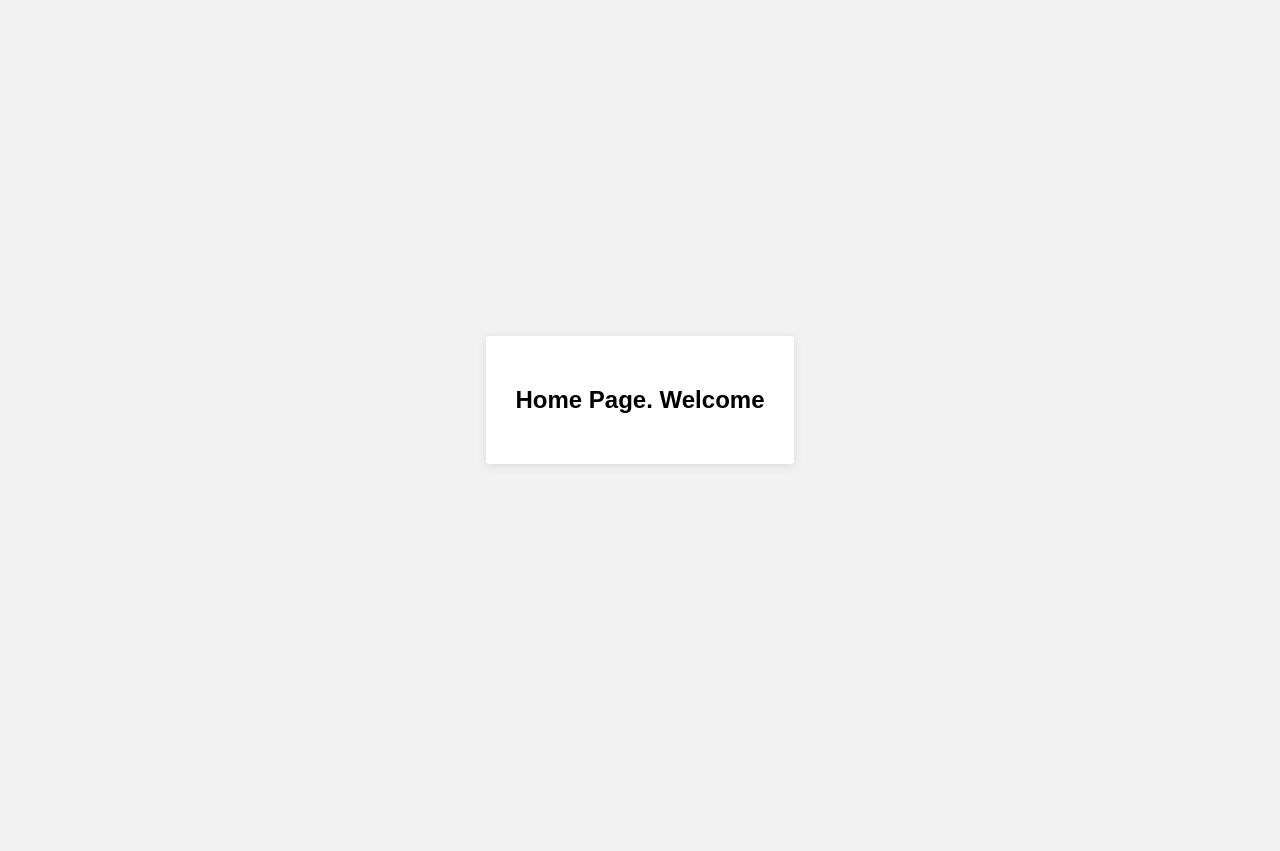
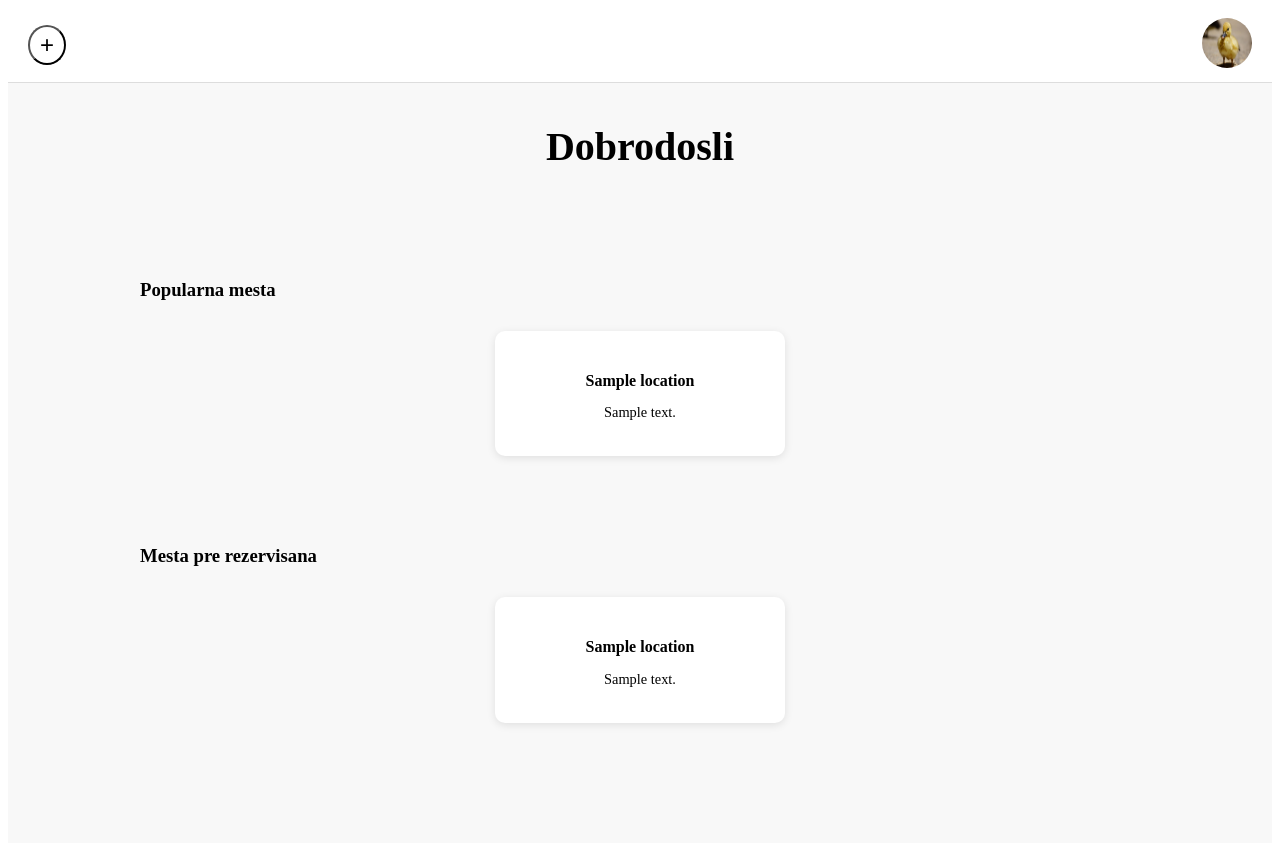
Before and after one commit to tamjepuranovic-del/narucnine-backend, a Django app: template narocnine/templates/homepage.html in a window 1280 px wide. Before the commit the page ends 466 px from the top, so only its background shows below. Run offline with Django 5.2, Linux system fonts and the light colour scheme; tables that the repository leaves empty hold one stand-in row (values such as "Sample post"); the template is opened without the code that fills it: values that come from a table or form of the project are taken from there, most other values are stand-ins (such as "Sample title", 1, 10 or a date in 2020).

Commit message:
frontend homepage, popravka povezivanja sa bazom

```diff
--- a/narocnine/models.py
+++ b/narocnine/models.py
@@ -36,16 +36,31 @@ class User(models.Model):
 class Location(models.Model):
     name = models.CharField(max_length=255)
     address = models.TextField()
-    created_by = models.ForeignKey(User, on_delete=models.CASCADE)
+    created_by = models.BigIntegerField()
     approved = models.BooleanField(default=False)
     created_at = models.DateTimeField(auto_now_add=True)
+
+    class Meta:
+        db_table = 'locations'
+        managed = False
+
+    @property
+    def creator(self):
+        from .models import User
+        return User.objects.get(user_id=self.created_by)
+
+    def __str__(self):
+        return f"{self.name} - {self.address}"
 
 class Appointment(models.Model):
     TYPE_CHOICES = [('appointment', 'Appointment'), ('blackout', 'Blackout')]
     STATUS_CHOICES = [('active', 'Active'), ('cancelled', 'Cancelled'), ('not active', 'Not Active')]
 
-    location = models.ForeignKey(Location, on_delete=models.CASCADE)
-    user = models.ForeignKey(User, null=True, blank=True, on_delete=models.SET_NULL)
+    #jer django voli da bude glup za fk i pk
+    appointment_id = models.BigAutoField(primary_key=True)
+    location_id = models.BigIntegerField()
+    user_id = models.BigIntegerField(null=True, blank=True)
+
     appointment_start_date = models.DateField()
     appointment_end_date = models.DateField()
     start_time = models.TimeField(null=True, blank=True)
@@ -53,3 +68,23 @@ class Appointment(models.Model):
     type = models.CharField(max_length=20, choices=TYPE_CHOICES)
     status = models.CharField(max_length=20, choices=STATUS_CHOICES, default='active')
     created_at = models.DateTimeField(auto_now_add=True)
+
+
+    #zbog djangovog assuming naziva vrsta u tabeli.
+    class Meta:
+        db_table = 'appointments'
+        managed = False
+
+    @property
+    def location(self):
+        from .models import Location
+        return Location.objects.get(id=self.location_id)
+
+    @property
+    def user(self):
+        from .models import User
+        return User.objects.get(user_id=self.user_id)
+
+    @property
+    def appointment(self):
+        return self.appintment_id
--- /dev/null
+++ b/narocnine/static/narocnine/css/home.css
@@ -0,0 +1,132 @@
+/* Header layout */
+.main-header {
+    display: flex;
+    align-items: center;
+    justify-content: space-between;
+    padding: 10px 20px;
+    background-color: white;
+    border-bottom: 1px solid #ddd;
+    position: sticky;
+    top: 0;
+    z-index: 10;
+}
+
+.add-btn {
+    background-color: white;
+    font-size: 24px;
+    padding: 4px 10px;
+    cursor: pointer;
+    border-radius: 50%;
+}
+
+.welcome-text {
+    padding-top: 40px;
+    padding-bottom: 40px;
+    font-size: 40px;
+    margin: 0;
+    text-align: center;
+    flex: 1;
+}
+
+/* User profile */
+.user-interface {
+    position: relative;
+}
+
+.profile-button {
+    border: none;
+    background: transparent;
+    padding: 0;
+    cursor: pointer;
+}
+
+.profile-img {
+    width: 50px;
+    height: 50px;
+    border-radius: 50%;
+}
+
+
+.dropdown-menu {
+    display: none; /* hidden by default */
+    position: absolute;
+    top: 60px;
+    right: 0;
+    background: white;
+    border: 1px solid #ccc;
+    border-radius: 5px;
+    z-index: 100;
+}
+
+.dropdown {
+    display: block;
+    padding: 10px 15px;
+    text-decoration: none;
+    color: black;
+}
+
+.dropdown:hover {
+    background-color: #f0f0f0;
+}
+
+
+.user-interface:hover .dropdown-menu {
+    display: block;
+}
+
+/* Main content */
+.main-content {
+    padding-bottom: 100px;
+    background-color: #f8f8f8;
+}
+
+
+.blocks {
+    display: flex;          /* Enable flexbox */
+    flex-wrap: wrap;        /* Wrap to next line if too many cards */
+    gap: 20px;              /* Space between cards */
+    justify-content: center; /* Center cards horizontally */
+
+}
+
+.card {
+    background-color: white;
+    padding: 20px;
+    border-radius: 10px;
+    box-shadow: 0 2px 8px rgba(0,0,0,0.1);
+    width: 250px;
+    text-align: center;
+    hight: 400px;
+}
+
+.card h4 {
+    margin-bottom: 10px;
+}
+
+.card p {
+    font-size: 0.9rem;
+    margin-bottom: 15px;
+}
+
+.more-link {
+    text-decoration: none;
+    color: #007bff;
+    font-weight: bold;
+}
+
+.more-link:hover {
+    text-decoration: underline;
+}
+
+.section-wrapper {
+    padding-top: 50px;
+    padding-bottom: 20px;
+    max-width: 1000px;   /* same width as your blocks/cards container */
+    margin: 0 auto;       /* center the whole section */
+}
+
+.section-title {
+    padding-bottom: 20px;
+    text-align: left;     /* aligns left relative to the section wrapper */
+    margin-bottom: 10px;  /* some spacing from cards */
+}
--- /dev/null
+++ b/narocnine/static/narocnine/js/home.js
@@ -0,0 +1,28 @@
+document.addEventListener("DOMContentLoaded", () => {
+    const button = document.getElementById('user_interface');
+    const menu = document.getElementById('dropdownMenu');
+
+    // Toggle dropdown on button click
+    button.addEventListener('click', () => {
+        if (menu.style.display === 'block') {
+            menu.style.display = 'none';
+        } else {
+            menu.style.display = 'block';
+        }
+    });
+
+    // Close dropdown when clicking outside
+    document.addEventListener('click', (event) => {
+        if (!button.contains(event.target) && !menu.contains(event.target)) {
+            menu.style.display = 'none';
+        }
+    });
+
+
+    document.querySelector('#dropdownMenu a[href="/"]').addEventListener('click', (e)=>{
+        e.preventDefault();
+        localStorage.clear();
+        window.location.href = "/";
+    });
+
+});
--- a/narocnine/templates/homepage.html
+++ b/narocnine/templates/homepage.html
@@ -3,13 +3,68 @@
 <html>
 <head>
     <meta charset="UTF-8">
-    <title>Login / Register / Admin</title>
-    <link rel="stylesheet" href="{% static 'narocnine/css/style.css' %}">
+    <title>Narocnine</title>
+    <link rel="stylesheet" href="{% static 'narocnine/css/home.css' %}">
+    <script src="{% static 'narocnine/js/home.js' %}"></script>
 </head>
 <body>
-<div class="container">
-    <h2>Home Page. Welcome</h2>
-</div>
+
+<header class="main-header">
+    <!-- Far left: Add button -->
+    <button type="button" id="add" class="add-btn">+</button>
+
+    <!-- Far right: Profile picture + dropdown -->
+    <div class="user-interface">
+        <button type="button" id="user_interface" class="profile-button" >
+        <img src="{% static 'narocnine/images/img.png' %}" class="profile-img">
+        </button>
+        <div id="dropdownMenu" class="dropdown-menu">
+            <a href="profil.html" class="dropdown">Profile</a>
+            <a href="/" class="dropdown">Logout</a>
+        </div>
+    </div>
+
+</header>
+
+
+<main class="main-content">
+    <!-- Center: Dobrodosli -->
+    <h2 class="welcome-text">Dobrodosli</h2>
+
+    <section>
+        <div class="section-wrapper">
+            <h3 class="section-title">Popularna mesta</h3>
+            <div class="blocks">
+                {% for location in popular_locations %}
+                <div class="card">
+                    <h4>{{ location.name }}</h4>
+                    <p>{{ location.address }}</p>
+            <!--    <a href="% url 'mestainfo' location.id %}" class="more-link">More</a>-->
+                </div>
+                {% endfor %}
+            </div>
+        </div>
+    </section>
+
+    <section>
+        <div class="section-wrapper">
+            <h3 class="section-title">Mesta pre rezervisana</h3>
+            <div class="blocks">
+                {% for location in reserved_locations %}
+                <div class="card">
+                    {% if location %}
+                        <h4>{{ location.name }}</h4>
+                        <p>{{ location.address }}</p>
+            <!--    <a href="% url 'mestainfo' location.id %}" class="more-link">More</a>-->
+                    {% else %}
+                        <h4>No reservations yet</h4>
+                    {% endif %}
+                </div>
+                {% endfor %}
+            </div>
+        </div>
+    </section>
+</main>
 
 </body>
 </html>
```
Also changed, not shown: narocnine/views.py (+22 -1 lines), narocnine/static/narocnine/images/img.png (added), narocnine/templates/mestainfo.html (added), narocnine/templates/profil.html (added).
